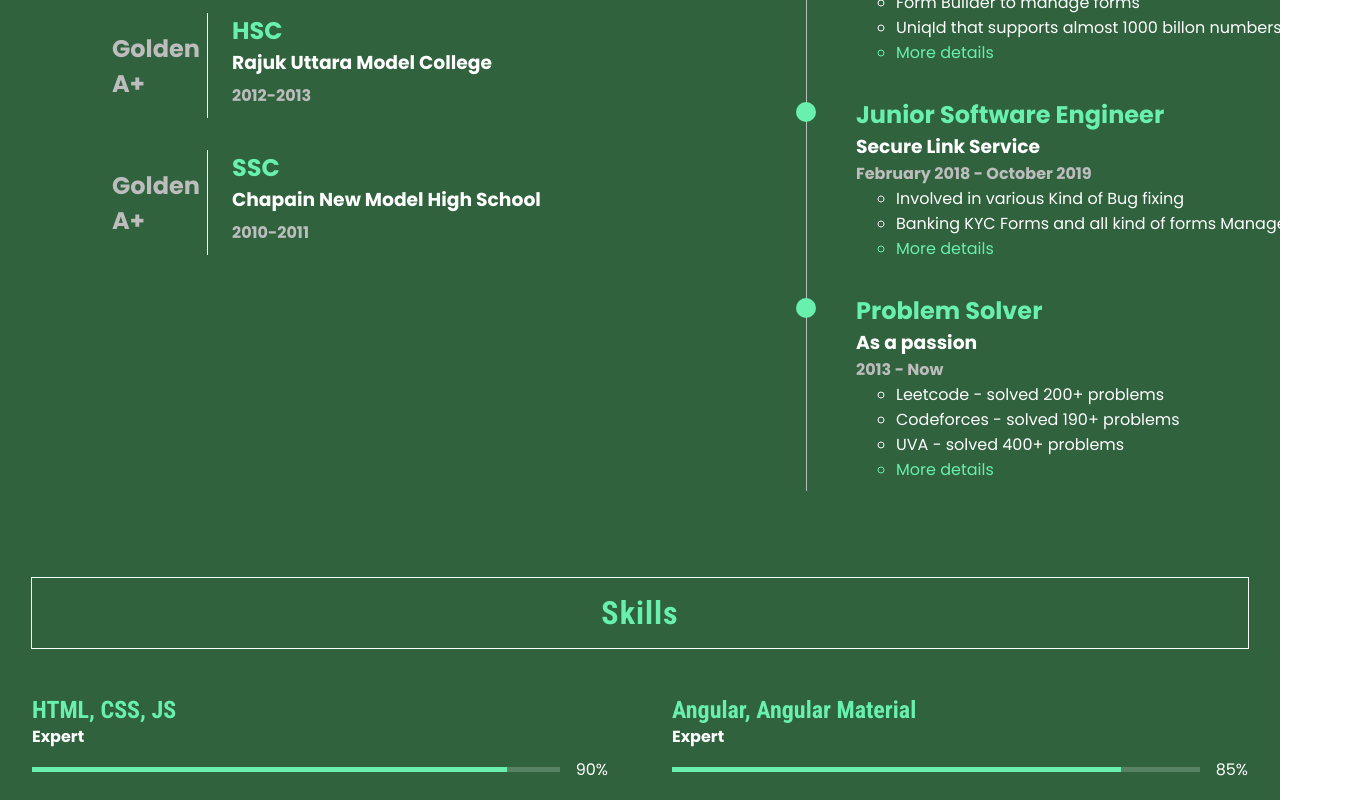
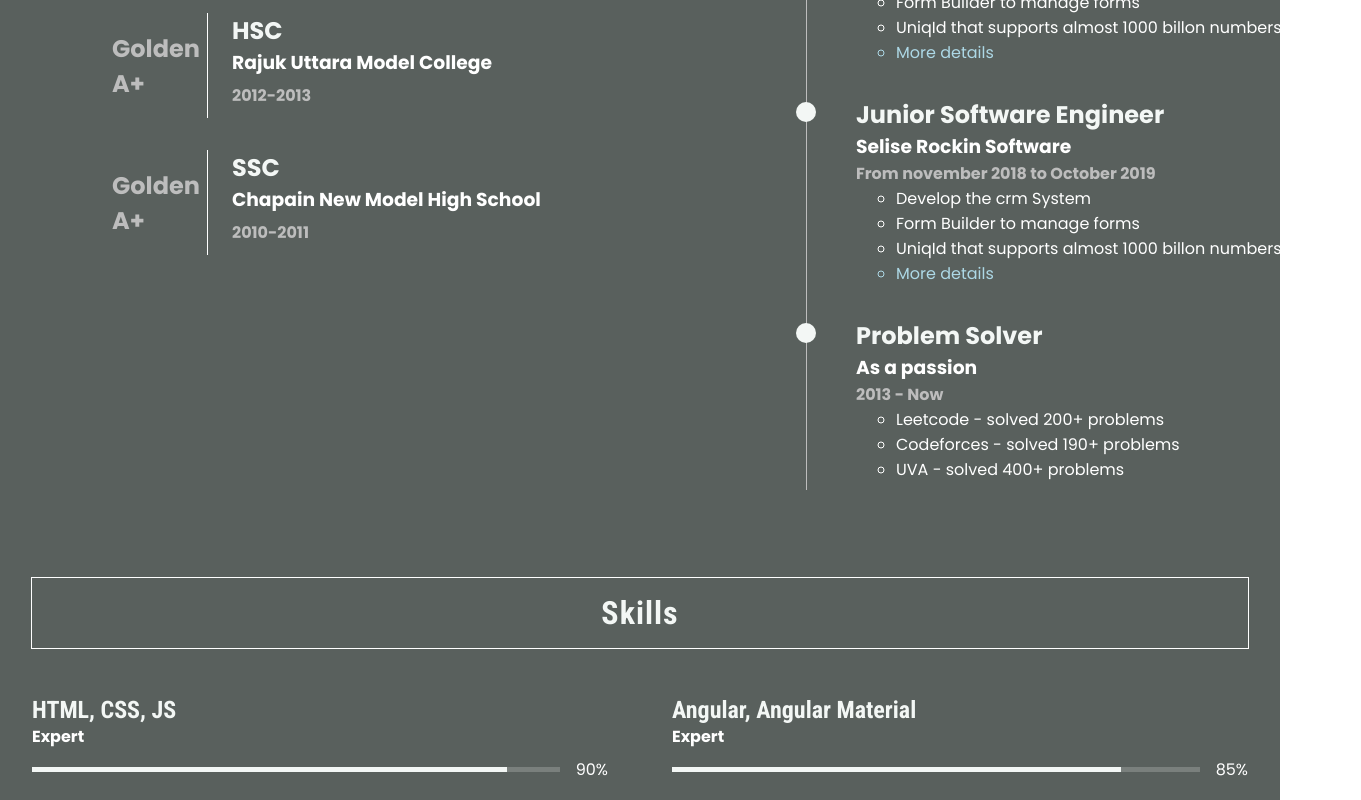
Before and after one commit to Ashike12/My-portfolio-Angular, an Angular app: page / in a window 1280 px wide. Shown: the part 1740-2540 px from the top of the page, 1361 px wide, since content can reach past the window. Built offline with nearby package versions, Linux system fonts and the light colour scheme.

Commit message:
themeing changes

```diff
--- a/src/app/app.module.ts
+++ b/src/app/app.module.ts
@@ -1,7 +1,6 @@
 import { NgModule } from '@angular/core';
 import { BrowserModule } from '@angular/platform-browser';
 import { BrowserAnimationsModule } from '@angular/platform-browser/animations';
-import { MatDialogModule } from '@angular/material/dialog';
 import { AppRoutingModule } from './app-routing.module';
 import { AppComponent } from './app.component';
 import { BanerComponent } from './components/baner/baner.component';
@@ -14,6 +13,7 @@ import { ContactComponent } from './components/contact/contact.component';
 import { ResponsiveDirective } from './components/directives/responsive.directive';
 import { ServicesComponent } from './components/services/services.component';
 import { InformationModalComponent } from './components/information-modal/information-modal.component';
+import { MaterialModule } from './material.module';
 
 @NgModule({
   declarations: [
@@ -32,7 +32,7 @@ import { InformationModalComponent } from './components/information-modal/inform
   imports: [
     BrowserModule,
     BrowserAnimationsModule,
-    MatDialogModule,
+    MaterialModule,
     AppRoutingModule
   ],
   providers: [],
--- a/src/app/components/baner/baner.component.css
+++ b/src/app/components/baner/baner.component.css
@@ -59,7 +59,7 @@
     width: 100%;
     bottom: 0%;
     position: absolute;
-    background-color: #69F0AE;
+    background-color: #59605d;
     clip-path: inset(0 round 50% 0 0);
 }
 
--- a/src/app/components/information-modal/information-modal.component.css
+++ b/src/app/components/information-modal/information-modal.component.css
@@ -0,0 +1,12 @@
+.information-modal img {
+  width: 100% !important;
+}
+
+.company-image {
+  position: relative;
+}
+
+.company-image mat-icon {
+  position: absolute;
+  right: 0px;
+}
--- a/src/app/components/information-modal/information-modal.component.html
+++ b/src/app/components/information-modal/information-modal.component.html
@@ -1,8 +1,28 @@
-<h1 mat-dialog-title>Delete file</h1>
-<div mat-dialog-content>
-  Would you like to delete cat.jpeg?
+<div class="information-modal">
+  <div class="company-image">
+    <img src="./../../../assets/Selise.jpg" alt="">
+    <mat-icon class="cursor-pointer" mat-dialog-close>close</mat-icon>
+  </div>
+  <h1 cdkFocusInitial class="primary-text-color">{{data?.title}}</h1>
+  <h2 *ngIf="data?.subTitle" class="primary-text-color text-center">{{data?.subTitle}}</h2>
+  <p *ngIf="data?.subTitle" class="primary-text-color text-center">{{data?.duration}}</p>
+  <div class="mt-20 dialog-content" mat-dialog-content>
+    <div *ngIf="data?.technologies">
+      <h4 class="text-center">Technology used</h4>
+      <p class="mt-8 text-center">{{data?.technologies?.join(',')}}</p>
+    </div>
+    <div class="mt-8" *ngIf="data?.technicalTools">
+      <h4 class="text-center">Technical tools used</h4>
+      <p class="mt-8 text-center">{{data?.technicalTools?.join(',')}}</p>
+    </div>
+    <div class="mt-8" *ngIf="data?.responsibilities">
+      <h4 class="text-center">Key Responsibilities</h4>
+      <ul>
+        <li *ngFor="let data of data.responsibilities">{{data}}</li>
+      </ul>
+    </div>
+  </div>
+  <div mat-dialog-actions>
+    <button mat-button mat-dialog-close>Close</button>
+  </div>
 </div>
-<div mat-dialog-actions>
-  <button mat-button mat-dialog-close>No</button>
-  <button mat-button mat-dialog-close cdkFocusInitial>Ok</button>
-</div>
--- a/src/app/components/information-modal/information-modal.component.ts
+++ b/src/app/components/information-modal/information-modal.component.ts
@@ -1,6 +1,6 @@
-import { Component, OnInit } from '@angular/core';
-import {MatDialog, MatDialogRef} from '@angular/material/dialog';
-import { IInformationModalConfig } from './../../models/models';
+import { Component, Inject, OnInit } from '@angular/core';
+import {MatDialog, MatDialogRef, MAT_DIALOG_DATA} from '@angular/material/dialog';
+import { IWorkExperience } from './../../models/models';
 
 @Component({
   selector: 'information-modal',
@@ -10,7 +10,8 @@ import { IInformationModalConfig } from './../../models/models';
 export class InformationModalComponent implements OnInit {
 
   constructor(
-    public dialogRef: MatDialogRef<IInformationModalConfig>
+    public dialogRef: MatDialogRef<IWorkExperience>,
+    @Inject(MAT_DIALOG_DATA) public data: IWorkExperience
   ) { }
 
   ngOnInit(): void {
--- a/src/app/components/work-experience/work-experience.component.html
+++ b/src/app/components/work-experience/work-experience.component.html
@@ -2,16 +2,16 @@
   <h1>Work Experience</h1>
 
   <ul>
-    <li *ngFor="let workexp of workExpList">
-      <h2>{{workexp.role}}</h2>
-      <h3>{{workexp.company}}</h3>
-      <h4>{{workexp.duration}}</h4>
+    <li *ngFor="let workExp of workExpList">
+      <h2>{{workExp.subTitle}}</h2>
+      <h3>{{workExp.title}}</h3>
+      <h4>{{workExp.duration}}</h4>
       <ul>
-        <li *ngFor="let desc of workexp.description">
-          <p *ngIf="workexp.role!='Problem Solver'">{{desc}}</p>
-          <p class="hover-effect" (click)="goToSite(desc.split(',')[1])" *ngIf="workexp.role=='Problem Solver'">{{desc.split(',')[0]}}{{desc.split(',')[2]}}</p>
+        <li *ngFor="let desc of workExp.description">
+          <p *ngIf="workExp.subTitle!='Problem Solver'">{{desc}}</p>
+          <p class="hover-effect" (click)="goToSite(desc.split(',')[1])" *ngIf="workExp.subTitle=='Problem Solver'">{{desc.split(',')[0]}}{{desc.split(',')[2]}}</p>
         </li>
-        <li (click)="openWorkDetails()" class="hover-effect green-color"><p>More details</p></li>
+        <li *ngIf="workExp.subTitle!='Problem Solver'" (click)="openWorkDetails(workExp)" class="hover-effect green-color"><p>More details</p></li>
       </ul>
     </li>
   </ul>
--- a/src/app/components/work-experience/work-experience.component.ts
+++ b/src/app/components/work-experience/work-experience.component.ts
@@ -1,6 +1,6 @@
 import { Component, OnInit } from '@angular/core';
 import { CommonService } from './../../services/common-service';
-import { IInformationModalConfig, WorkExperience } from '../../models/models';
+import { IWorkExperience } from '../../models/models';
 
 @Component({
   selector: 'work-experience',
@@ -8,10 +8,10 @@ import { IInformationModalConfig, WorkExperience } from '../../models/models';
   styleUrls: ['./work-experience.component.css'],
 })
 export class WorkExperienceComponent implements OnInit {
-  workExpList: WorkExperience[] = [
+  workExpList: IWorkExperience[] = [
     {
-      role: 'Software Engineer',
-      company: 'Selise Digital Platform',
+      title: 'Selise Digital Platform',
+      subTitle: 'Software Engineer',
       duration: 'November 2019 - Now',
       description: [
         'Develop the crm System',
@@ -20,17 +20,27 @@ export class WorkExperienceComponent implements OnInit {
       ],
     },
     {
-      role: 'Junior Software Engineer',
-      company: 'Secure Link Service',
-      duration: 'February 2018 - October 2019',
+      title: 'Selise Rockin Software',
+      subTitle: 'Junior Software Engineer',
+      duration: 'From november 2018 to October 2019',
+      technologies: ['AngularJs, Angular 8/8+, Angular Material, mongoDB, Nodejs, Dotnet, C#, Javascript, Html5, Css3, Typescript'],
+      technicalTools: ['Github, Bitbucket, Robo3t, Postman, sourcetree'],
+      responsibilities: [
+      'Working as a Frontend team member on agile development team focused on software delivery and manage backend services for form management.',
+       `Assisting the team in maintaining existing Project, tools and workflows necessary to facilitate the process. Designing, Building & Maintaining new module
+       on requirement as a team member & Developing user friendly software.`],
+       projects: [{
+
+       }],
       description: [
-        'Involved in various Kind of Bug fixing',
-        'Banking KYC Forms and all kind of forms Management'
-      ],
+        'Develop the crm System',
+        'Form Builder to manage forms',
+        'UniqId that supports almost 1000 billon numbers'
+      ]
     },
     {
-      role: 'Problem Solver',
-      company: 'As a passion',
+      title: 'As a passion',
+      subTitle: 'Problem Solver',
       duration: '2013 - Now',
       description: [
         'Leetcode,https://leetcode.com/AshikeRN/, - solved 200+ problems',
@@ -48,10 +58,7 @@ export class WorkExperienceComponent implements OnInit {
   goToSite(address: string) {
     window.open(address);
   }
-  openWorkDetails() {
-    const config: IInformationModalConfig = {
-
-    }
+  openWorkDetails(config: IWorkExperience) {
     this.commonService.openInformationModal(config)
   }
 }
--- a/src/app/models/models.ts
+++ b/src/app/models/models.ts
@@ -3,13 +3,6 @@ export interface Education {
   course: string;
   duration: string;
   score: string;
-}
-
-export interface WorkExperience {
-  role: string;
-  company: string;
-  duration: string;
-  description: string[];
 }
 
 export interface Skill {
@@ -29,6 +22,13 @@ export interface Service {
   description: string[];
 }
 
-export interface IInformationModalConfig {
-
+export interface IWorkExperience {
+  title: string;
+  subTitle?: string;
+  duration?: string;
+  technologies?: string[];
+  technicalTools?: string[];
+  responsibilities?: string[];
+  projects?: any[];
+  description: string[];
 }
--- a/src/app/services/common-service.ts
+++ b/src/app/services/common-service.ts
@@ -2,7 +2,7 @@ import { Injectable } from '@angular/core';
 import { MatDialog } from '@angular/material/dialog';
 import { Observable } from 'rxjs';
 import { InformationModalComponent } from '../components/information-modal/information-modal.component';
-import { IInformationModalConfig } from '../models/models';
+import { IWorkExperience } from '../models/models';
 
 @Injectable({
   providedIn: 'root'
@@ -13,11 +13,14 @@ export class CommonService {
     private dialog: MatDialog,
   ) { }
 
-  openInformationModal(modalData: IInformationModalConfig, enterAnimationDuration: string='1000ms', exitAnimationDuration: string = '500ms') {
+  openInformationModal(modalData: IWorkExperience, enterAnimationDuration: string='1000ms', exitAnimationDuration: string = '500ms') {
     this.dialog.open(InformationModalComponent, {
-      width: '250px',
       enterAnimationDuration,
       exitAnimationDuration,
+      data: modalData,
+      width: '100%',
+      minHeight: 'calc(100vh - 180px)',
+      height : '90%'
     });
   }
 }
--- a/src/index.html
+++ b/src/index.html
@@ -12,6 +12,7 @@
         rel="stylesheet">
 
   <link href='https://unpkg.com/boxicons@2.1.4/css/boxicons.min.css' rel='stylesheet'>
+  <link href="https://fonts.googleapis.com/icon?family=Material+Icons" rel="stylesheet">
 </head>
 
 <body>
--- a/src/styles.css
+++ b/src/styles.css
@@ -1,11 +1,11 @@
 @import '~@angular/material/prebuilt-themes/indigo-pink.css';
 
 :root {
-  --green: #69F0AE;
-  --green-light: #B9F6CA;
+  --green: #f3f7f5;
+  --green-light: #ccb9cf;
   --gray-light: #BDBDBD;
-  --dark-gray: #4f6f7e;
-  --black: #2f623d;
+  --dark-gray: #363a3c;
+  --black: #59605d;
 }
 
 * {
@@ -16,6 +16,7 @@
 body {
   font-family: 'Roboto Condensed', sans-serif;
   font-family: 'Poppins', sans-serif;
+  text-align: justify;
 }
 
 .container {
@@ -39,5 +40,24 @@ h1 {
 }
 
 .green-color {
-  color: #69F0AE;
+  color: lightblue;
 }
+
+.primary-text-color {
+  color: #363a3c;
+}
+
+.text-center {
+  text-align: center;
+}
+
+.mt-20 {
+  margin-top: 20px !important;
+}
+.mt-8 {
+  margin-top: 8px !important;
+}
+
+.cursor-pointer {
+  cursor: pointer;
+}
```
Also changed, not shown: src/app/material.module.ts (added, +113 -0 lines), src/assets/Selise.jpg (added). Lines whose indentation alone changed are shown as unchanged.
